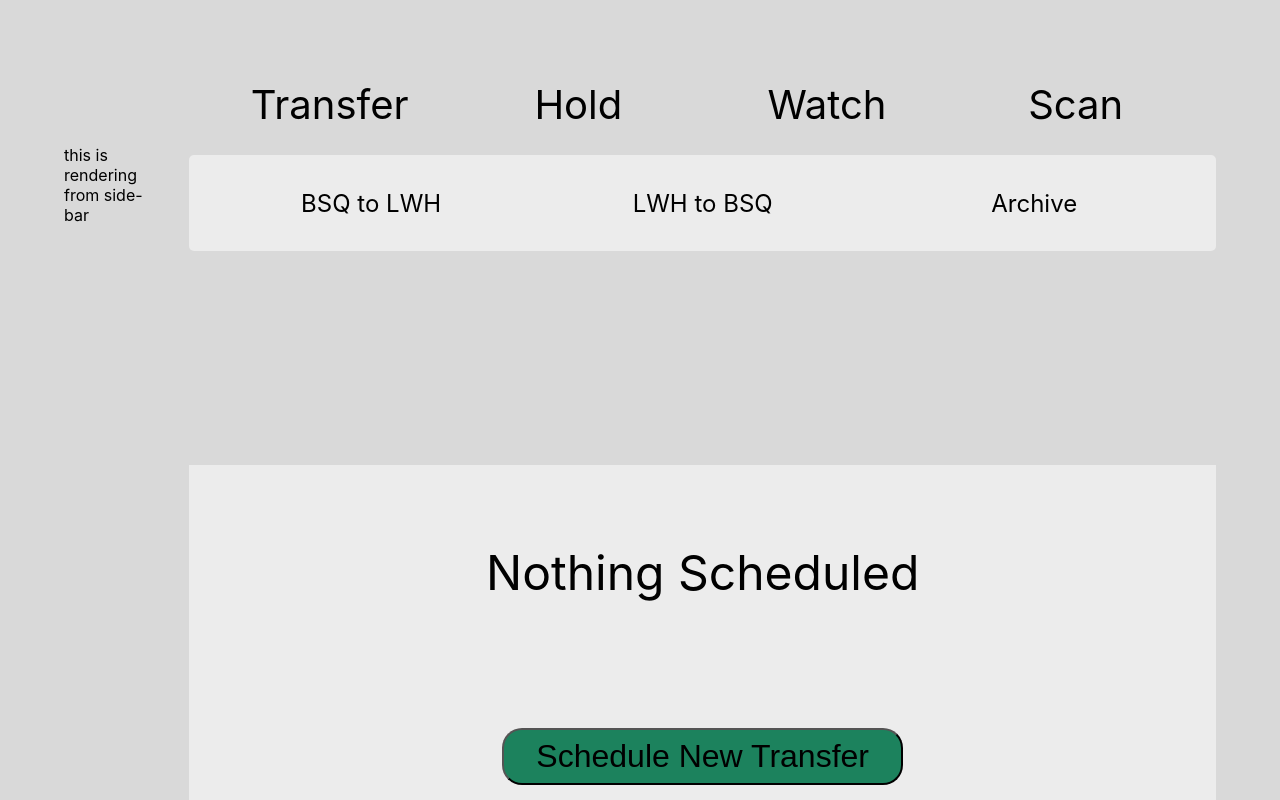
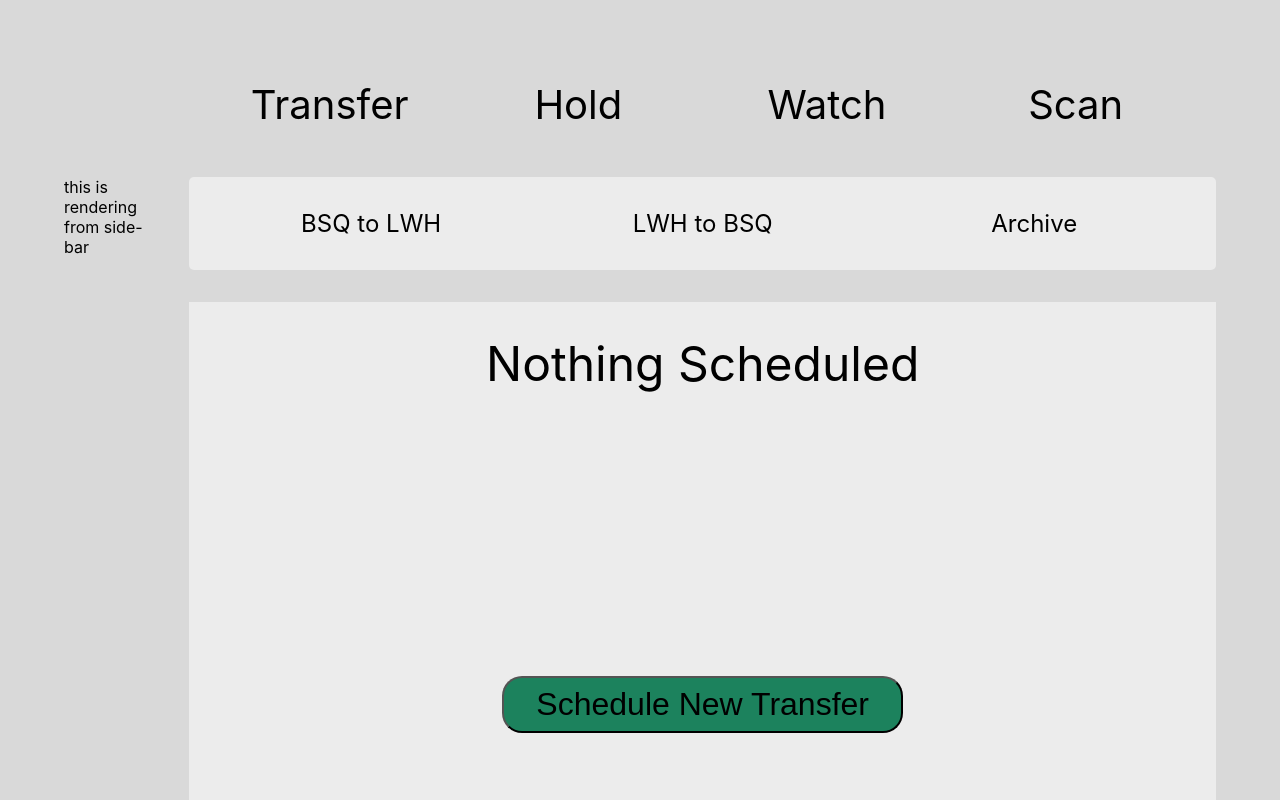
Before and after one commit to lefthomas/PropertyController, a React (Create React App) app: page / in a window 1280 px wide. Shown: the top 800 px of the page. Built offline with nearby package versions, Linux system fonts and the light colour scheme.

Commit message:
constrained row height

```diff
--- a/src/components/LocBar/LocBar.css
+++ b/src/components/LocBar/LocBar.css
@@ -4,7 +4,6 @@
   display: grid;
   grid-template-columns: repeat(3, 1fr);
   border-radius: 5px;
-  margin-top: 10px;
   padding: 2rem 1rem;
   max-height: 2rem;
 }
--- a/src/components/Main/Main.css
+++ b/src/components/Main/Main.css
@@ -2,4 +2,6 @@
   display: grid;
   grid-column: 2;
   grid-row: 2;
+  grid-auto-rows: auto 1fr;
+  row-gap: 2rem;
 }
--- a/src/components/NotBooked/NotBooked.css
+++ b/src/components/NotBooked/NotBooked.css
@@ -1,9 +1,8 @@
 .not-booked-container {
   display: grid;
-  grid-template-rows: repeat(2, 1fr);
-  row-gap: 2rem;
+  grid-template-rows: 1fr 10fr;
+  row-gap: 1rem;
   background-color: #ececec;
-  margin-top: 2rem;
   padding: 2rem;
 }
 
--- a/src/components/TopNav/TopNav.css
+++ b/src/components/TopNav/TopNav.css
@@ -3,7 +3,10 @@
   grid-template-columns: repeat(4, 1fr);
   font-size: 40px;
   text-decoration: none;
-  padding: 1rem 1rem;
+  padding-top: 1rem;
+  padding-bottom: 3rem;
+  padding-left: 1rem;
+  padding-right: 1rem;
   grid-column: 2;
   grid-row: 1;
 }
```
